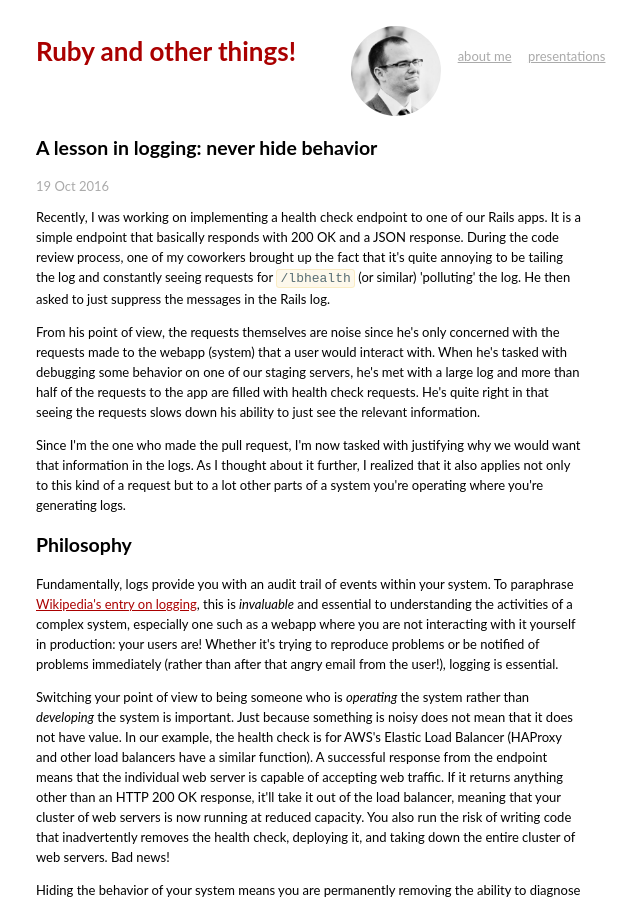
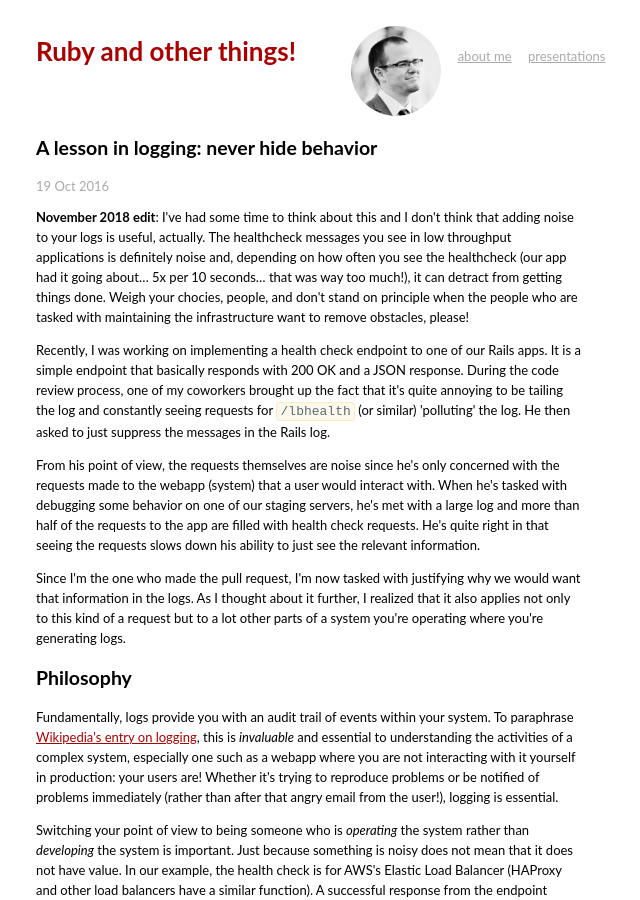
Before and after one commit to Nitrodist/markcampbell.me, a Jekyll site: the page built from _posts/2016-10-19-a-lesson-in-logging-never-hide-behavior.markdown, in a window 1280 px wide and 900 px high. Shown: the whole window, without its empty margins (92-732 px from the left). Built offline with Jekyll 4.4.1, drawn with Linux system fonts in a browser that asks for light colours; comment, search, counter and statistics services are not loaded.

Commit message:
Add small update to 'lesson in logging' blog post

```diff
--- a/_posts/2016-10-19-a-lesson-in-logging-never-hide-behavior.markdown
+++ b/_posts/2016-10-19-a-lesson-in-logging-never-hide-behavior.markdown
@@ -3,6 +3,8 @@ layout: post
 
 title: "A lesson in logging: never hide behavior"
 ---
+
+**November 2018 edit**: I've had some time to think about this and I don't think that adding noise to your logs is useful, actually. The healthcheck messages you see in low throughput applications is definitely noise and, depending on how often you see the healthcheck (our app had it going about... 5x per 10 seconds... that was way too much!), it can detract from getting things done. Weigh your chocies, people, and don't stand on principle when the people who are tasked with maintaining the infrastructure want to remove obstacles, please!
 
 Recently, I was working on implementing a health check endpoint to one of our Rails apps. It is a simple endpoint that basically responds with 200 OK and a JSON response. During the code review process, one of my coworkers brought up the fact that it's quite annoying to be tailing the log and constantly seeing requests for `/lbhealth` (or similar) 'polluting' the log. He then asked to just suppress the messages in the Rails log.
 
```
